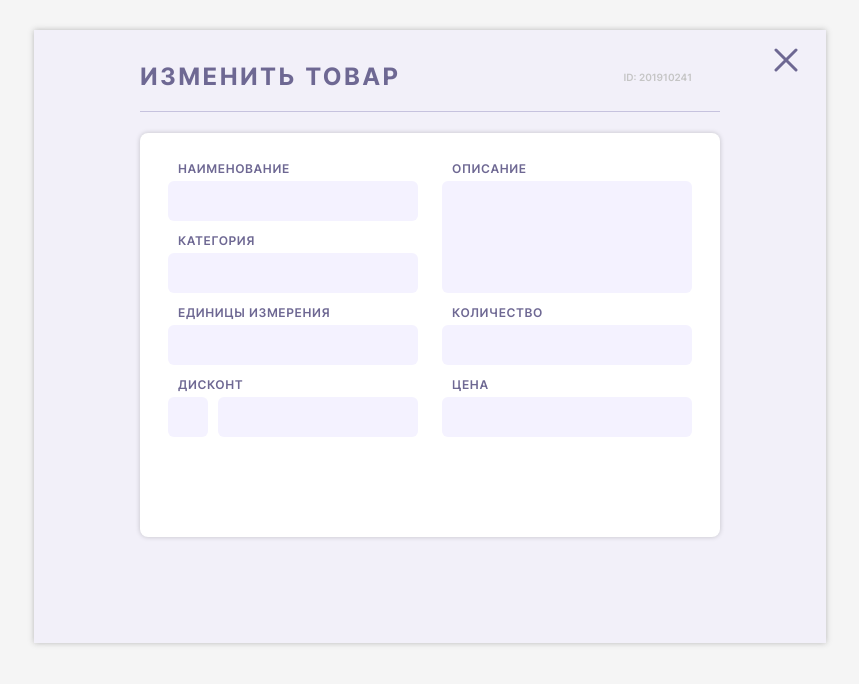
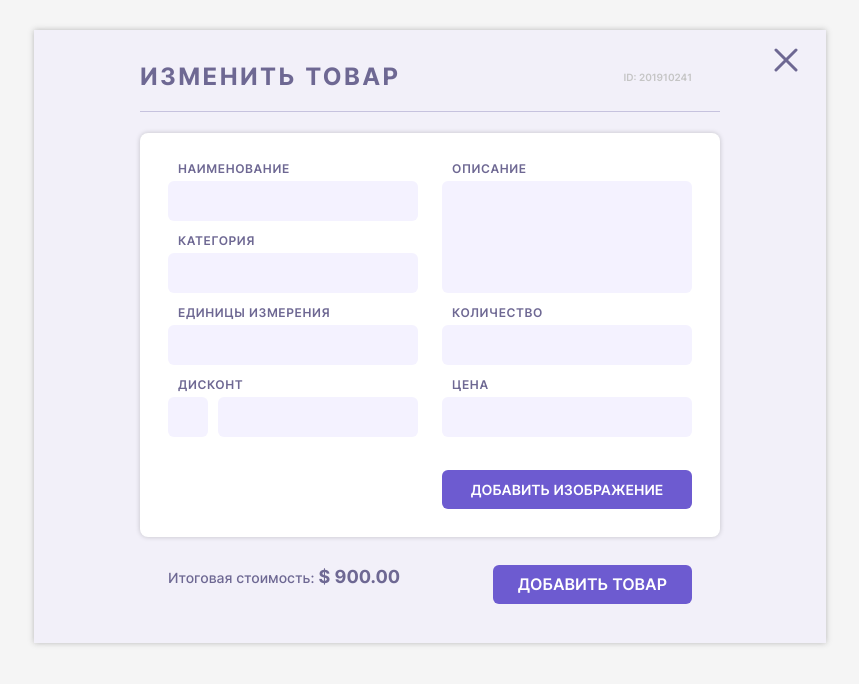
Before and after one commit to iiiivanCh/module04_lesson00, a plain HTML site: page index.html in a window 1280 px wide. Shown: the whole page, without its empty margins (210-1069 px from the left). Drawn offline with Linux system fonts and the light colour scheme.

Commit message:
works 1920

```diff
--- a/index.html
+++ b/index.html
@@ -15,7 +15,7 @@
           <h2 class="top__title">изменить товар</h2>
           <button class="top__btn">ID: 201910241</button>
         </div>
-        <form class="corpus corpus--decor">
+        <form id="product" class="corpus corpus--decor">
           <div class="corpus__grid">
             <label for="name" class="edit edit--name">
               <span class="edit__title">наименование</span>
@@ -70,14 +70,20 @@
                   type="text"
                   name="discount-name"
                   id="discount-name"
-                  class="edit__input edit__input--discount"
+                  class="edit__input-discount"
                 />
              </div>
             </div>
+            <button class="button-corpus">добавить изображение</button>
           </div>
-          <!-- /.corpus -->
         </form>
+        <!-- /.corpus -->
+        <div class="modal__add">
+          <p class="modal__total">Итоговая стоимость:<span class="modal__total-number"> $ 900.00</span></p>
+          <button type="submit" form="data" class="modal__total-button">добавить товар</button>
+        </div>
       </div>
+      <!-- /.modal__window -->
     </div>
     <!-- /.modal -->
   </body>
--- a/style/modal.css
+++ b/style/modal.css
@@ -9,7 +9,7 @@
   flex-direction: column;
   justify-content: flex-start;
   align-items: center;
-  /* z-index: 99; */
+  z-index: 99;
   padding: 30px 0;
   background-color: rgba(229, 229, 229, 0.4);
 }
@@ -17,8 +17,7 @@
 .modal__window {
   position: relative;
   padding: 32px 106px 39px 106px;
-  width: 792px;
-  min-height: 613px;
+  max-width: 792px;
   background-color: var(--color-background-2);
   box-shadow: 0px 0px 6px rgba(0, 0, 0, 0.25);
 }
@@ -36,9 +35,6 @@
   background-color: inherit;
   border: none;
 }
-
-/* .modal__container {
-} */
 
 .top {
   margin-bottom: 21px;
@@ -74,6 +70,7 @@
 }
 
 .corpus--decor {
+  margin-bottom: 28px;
   padding: 28px;
   background-color: var(--color-background-1);
   box-shadow: 0px 0px 5px rgba(0, 0, 0, 0.2);
@@ -82,9 +79,8 @@
 
 .corpus__grid {
   display: grid;
-  /* height: 403px; */
   grid-template-columns: repeat(2, 1fr);
-  grid-template-rows: repeat(5, 1fr);
+  /* grid-template-rows: repeat(5, 60px); */
   gap: 12px 24px;
 }
 
@@ -149,10 +145,6 @@
   resize: none;
 }
 
-/* .edit__couple {
-  position: relative;
-} */
-
 .edit__checkbox {
   position: absolute;
   -webkit-appearance: none;
@@ -169,7 +161,75 @@
   background-color: var(--color-background-3);
 }
 
-.edit__input--discount {
+.edit__checkbox::after {
+  content: "";
+  position: absolute;
+  width: 40px;
+  height: 40px;
+  background-image: url(../img/mark.svg);
+  background-repeat: no-repeat;
+  background-position: 50% 50%;
+  opacity: 0;
+}
+
+.edit__checkbox:checked::after {
+  opacity: 1;
+}
+
+.edit__input-discount {
   margin-left: 50px;
+  padding: 0 5px;
   width: 80%;
+  min-height: 40px;
+  border: none;
+  border-radius: 6px;
+  background-color: var(--color-background-3);
 }
+
+.button-corpus {
+  margin-top: 21px;
+  padding: 11px 28px;
+  grid-row: 5 / 6;
+  grid-column: 2 / 3;
+  /* align-self: end; */
+  font-weight: 600;
+  font-size: 14px;
+  line-height: 17px;
+  text-transform: uppercase;
+  color: var(--color-background-1);
+  background: var(--color-button);
+  border: none;
+  border-radius: 6px;
+}
+
+.modal__add {
+  padding: 0 28px;
+  display: flex;
+  justify-content: space-between;
+}
+
+.modal__total {
+  padding-top: 1px;
+  font-weight: 500;
+  font-size: 14px;
+  line-height: 17px;
+  color: var(--color-text-2);
+}
+
+.modal__total-number {
+  font-weight: 700;
+  font-size: 18px;
+  line-height: 22px;
+}
+
+.modal__total-button {
+  padding: 10px 25px;
+  font-weight: 600;
+  font-size: 16px;
+  line-height: 19px;
+  text-transform: uppercase;
+  color: var(--color-background-1);
+  background: var(--color-button);
+  border: none;
+  border-radius: 6px;
+}
--- a/style/var.css
+++ b/style/var.css
@@ -4,4 +4,5 @@
   --color-background-3: #f4f2ff;
   --color-text-1: #25213b;
   --color-text-2: #6e6893;
+  --color-button: #6D5BD0;
 }
```
Also changed, not shown: img/mark.svg (added).
